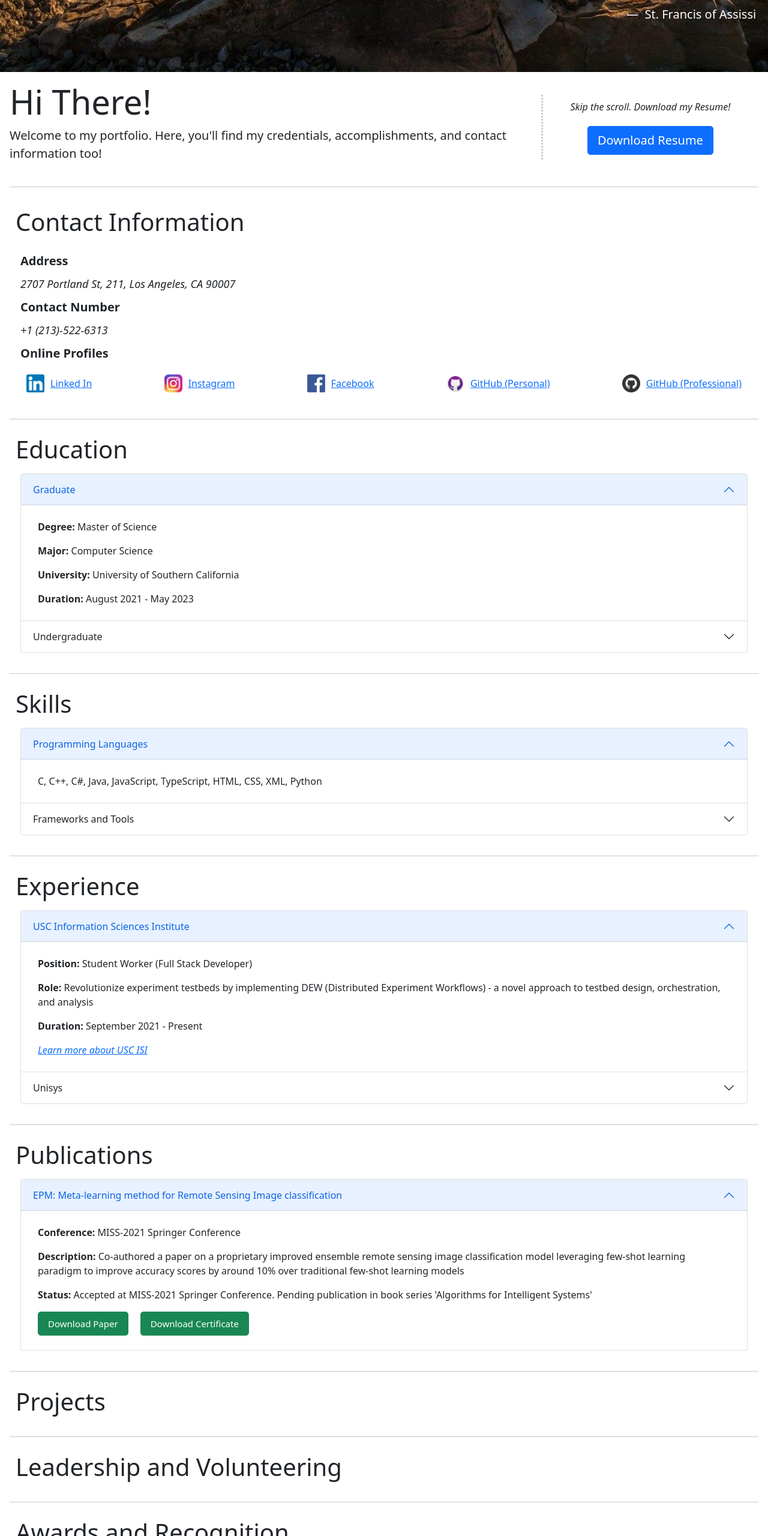
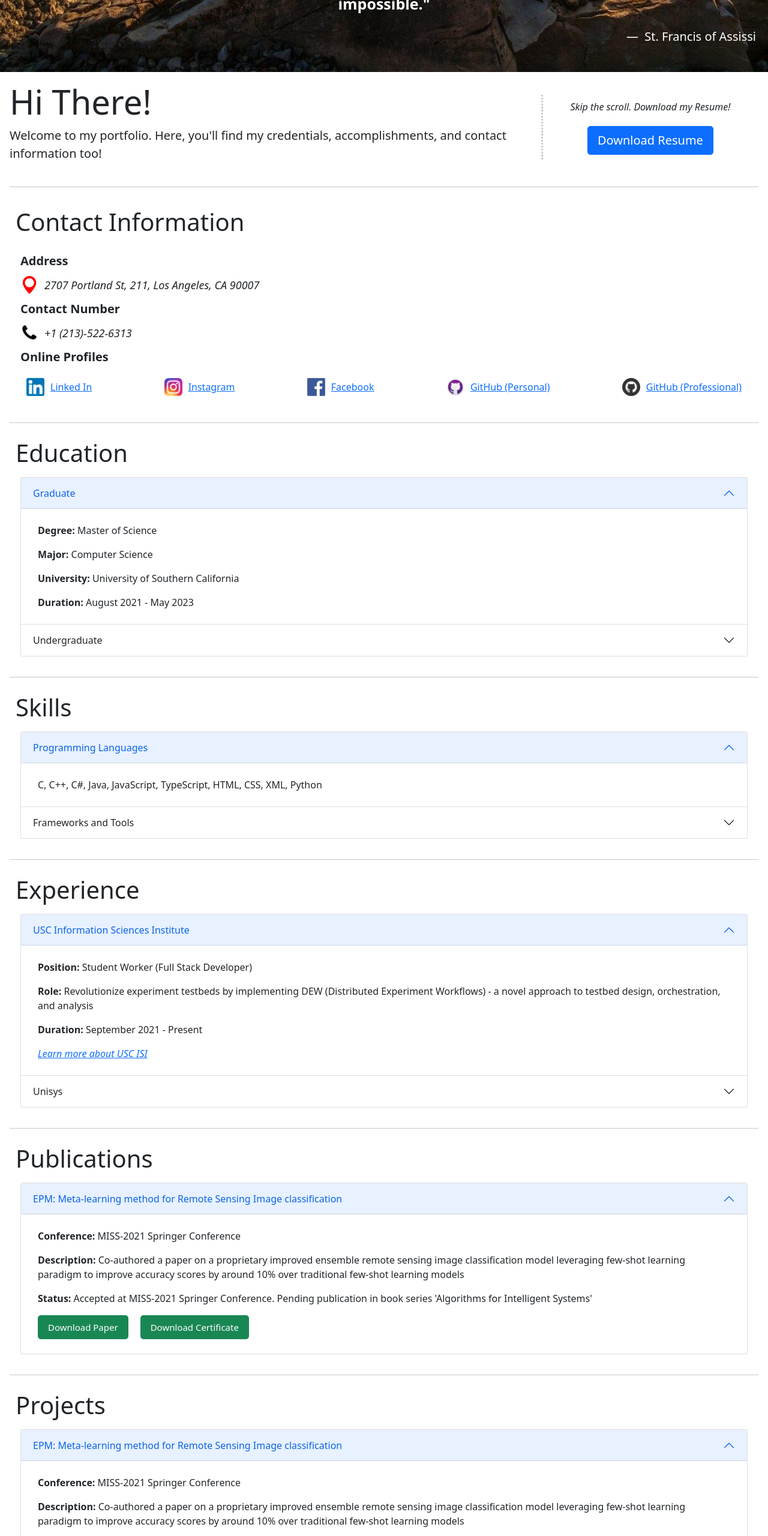
Before and after one commit to fallen-axe-shay/fallen-axe-shay.github.io, a plain HTML site: page index.html in a window 1280 px wide. Shown: the part 240-2800 px from the top of the page at 60% size. Drawn offline with Linux system fonts and the light colour scheme.

Commit message:
Made the page mobile friendly

```diff
--- a/global/css/app/app-styles.css
+++ b/global/css/app/app-styles.css
@@ -1,5 +1,5 @@
 .navbar {
-    height: 60px;
+    height: 80px;
     position: fixed;
     width: 100%;
     z-index: 5;
@@ -51,7 +51,9 @@
 .quote {
     position: absolute;
     width: 100%;
-    top: 190px;
+    top: 170px;
+    padding: 20px;
+    text-align: center;
 }
 
 .blockquote > p {
@@ -112,6 +114,14 @@
     font-style: italic;
 }
 
+.contact-content > img {
+    height: 30px;
+}
+
+.contact-content > div {
+    margin-left: 10px;
+}
+
 .info-links {
     font-style: italic;
 }
--- a/index.html
+++ b/index.html
@@ -53,9 +53,15 @@
                     <h1 class="display-6">Contact Information</h1>
                     <div class="d-flex flex-column p-2">
                         <span class="contact-headers">Address</span>
-                        <span class="contact-content">2707 Portland St, 211, Los Angeles, CA 90007</span>
+                        <div class="contact-content d-flex align-items-center">
+                            <img src="global/icons/map-pointer.png"/>
+                            <div>2707 Portland St, 211, Los Angeles, CA 90007</div>
+                        </div>
                         <span class="contact-headers">Contact Number</span>
-                        <span class="contact-content">+1 (213)-522-6313</span>
+                        <div class="contact-content d-flex align-items-center">
+                            <img src="global/icons/phone.png"/>
+                            <div>+1 (213)-522-6313</div>
+                        </div>
                         <span class="contact-headers">Online Profiles</span>
                         <div class="d-flex flex-row justify-content-between">
                             <a class="d-flex contact-icon align-content-center" href="https://www.linkedin.com/in/jerry-allan-akshay-2bb934133/" target="_blank" rel="noopener noreferrer">
@@ -264,6 +270,35 @@
                 <hr>
                 <div class="info-container">
                     <h1 class="display-6">Projects</h1>
+                    <div class="p-2">
+                        <!--Content-->
+                        <div class="accordion" id="publications-accordion">
+                            <div class="accordion-item">
+                            <h2 class="accordion-header" id="headingOne">
+                                <button class="accordion-button" type="button" data-bs-toggle="collapse" data-bs-target="#publications-collapseOne" aria-expanded="true" aria-controls="collapseOne">
+                                EPM: Meta-learning method for Remote Sensing Image classification
+                                </button>
+                            </h2>
+                            <div id="publications-collapseOne" class="accordion-collapse collapse show" aria-labelledby="headingOne" data-bs-parent="#publications-accordion">
+                                <div class="accordion-body d-flex flex-column">
+                                    <div class="p-2">
+                                        <strong>Conference: </strong> MISS-2021 Springer Conference
+                                    </div>
+                                    <div class="p-2">
+                                        <strong>Description: </strong> Co-authored a paper on a proprietary improved ensemble remote sensing image classification model leveraging few-shot learning paradigm to improve accuracy scores by around 10% over traditional few-shot learning models
+                                    </div>
+                                    <div class="p-2">
+                                        <strong>Status: </strong> Accepted at MISS-2021 Springer Conference. Pending publication in book series 'Algorithms for Intelligent Systems'
+                                    </div>
+                                    <div class="d-flex p-2">
+                                        <a class="btn btn-success btn-lg publications-btn" href="/global/misc/epm-paper.pdf" role="button" download="EPM Springer Paper.pdf">Download Paper</a>
+                                        <a class="btn btn-success btn-lg publications-btn" href="/global/misc/miss-2021-certificate.pdf" role="button" download="MISS 2021 Certificate.pdf">Download Certificate</a>
+                                    </div>
+                                </div>
+                            </div>
+                            </div>
+                        </div>
+                    </div>
                 </div>
                 <hr>
                 <div class="info-container">
```
Also changed, not shown: global/icons/map-pointer.png (added), global/icons/phone.png (added).
